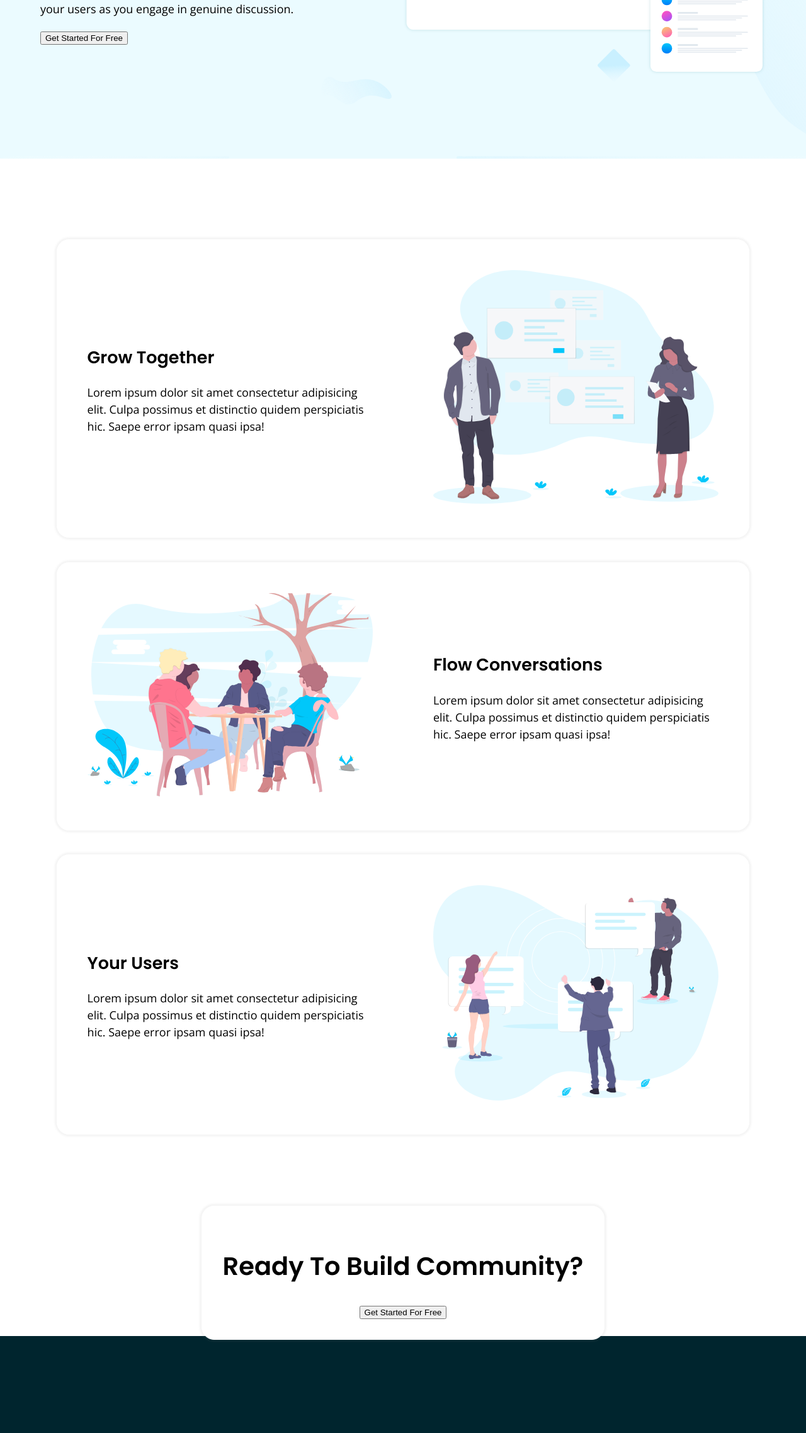
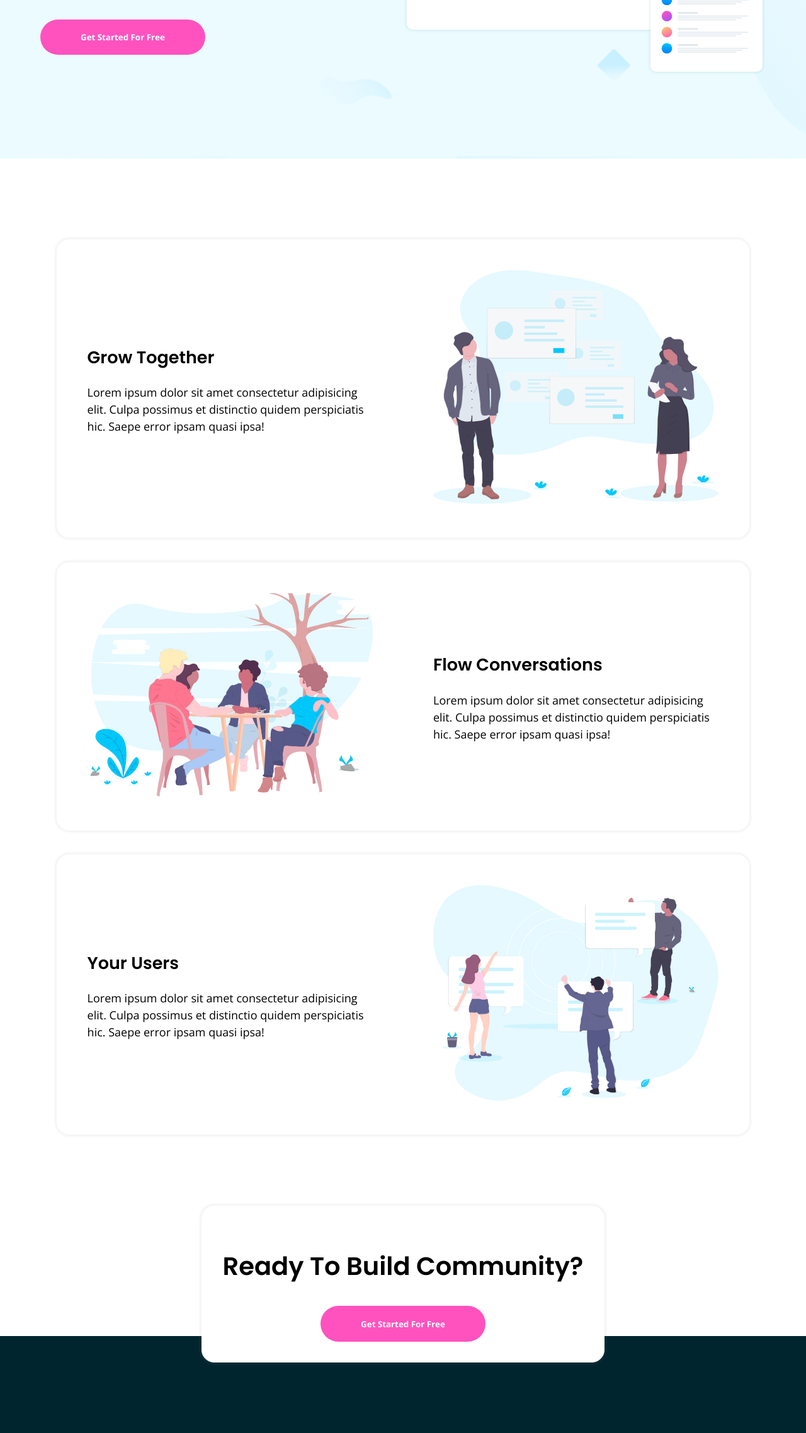
Before and after one commit to SylvaPat/landingpage, a plain HTML site: page index.html in a window 1280 px wide. Shown: the part 470-2746 px from the top of the page at 63% size. Drawn offline with nearby package versions, Linux system fonts and the light colour scheme.

Commit message:
Update index.html

```diff
--- a/index.html
+++ b/index.html
@@ -47,7 +47,7 @@
           users as you engage in genuine discussion.
         </p>
 
-        <button class="hero-btn">
+        <button class="Page-btn">
           Get Started For Free
         </button>
       </div>
@@ -116,7 +116,7 @@
     <section id="footer">
       <div class="flex-container lflex">
         <h1 class="heading">Ready To Build Community?</h1>
-        <button class="hero-btn fbtn">
+        <button class="Page-btn fbtn">
           Get Started For Free
         </button>
       </div>
```
